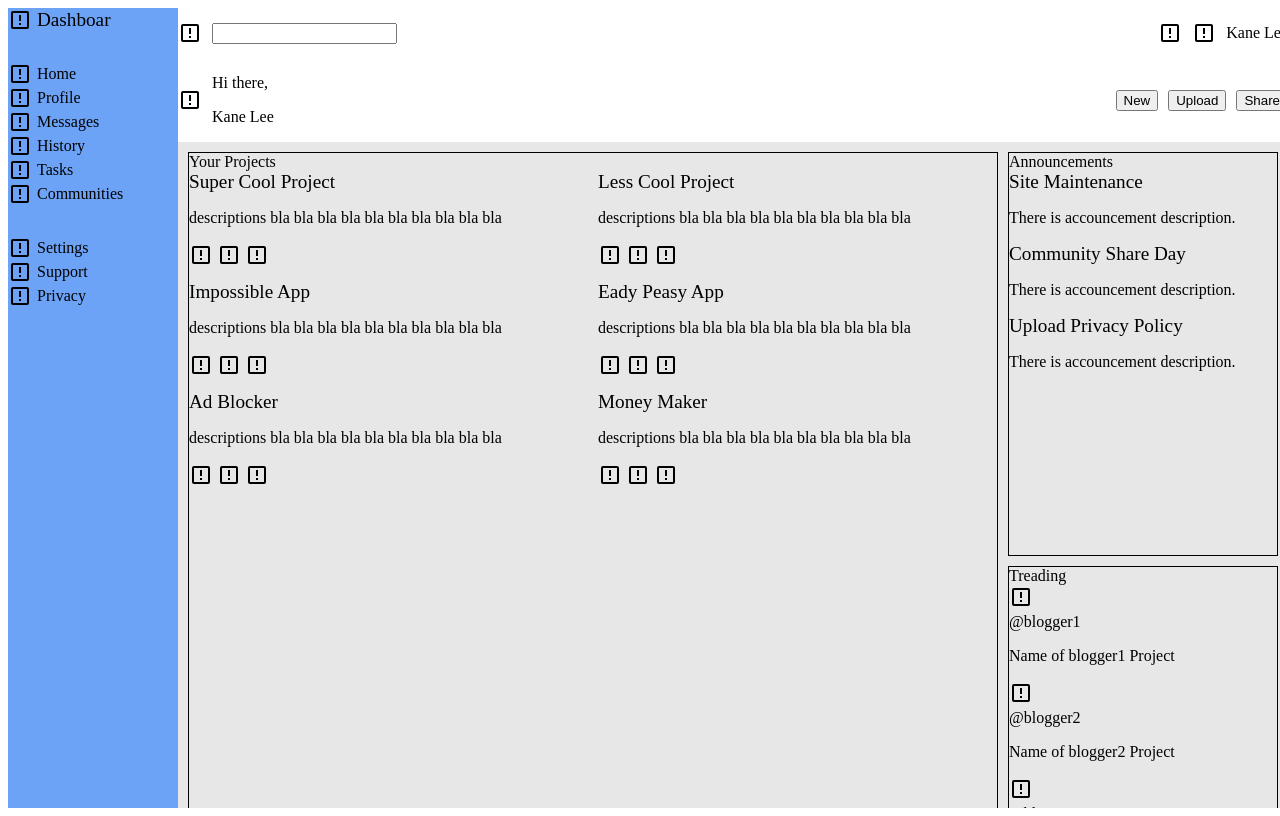
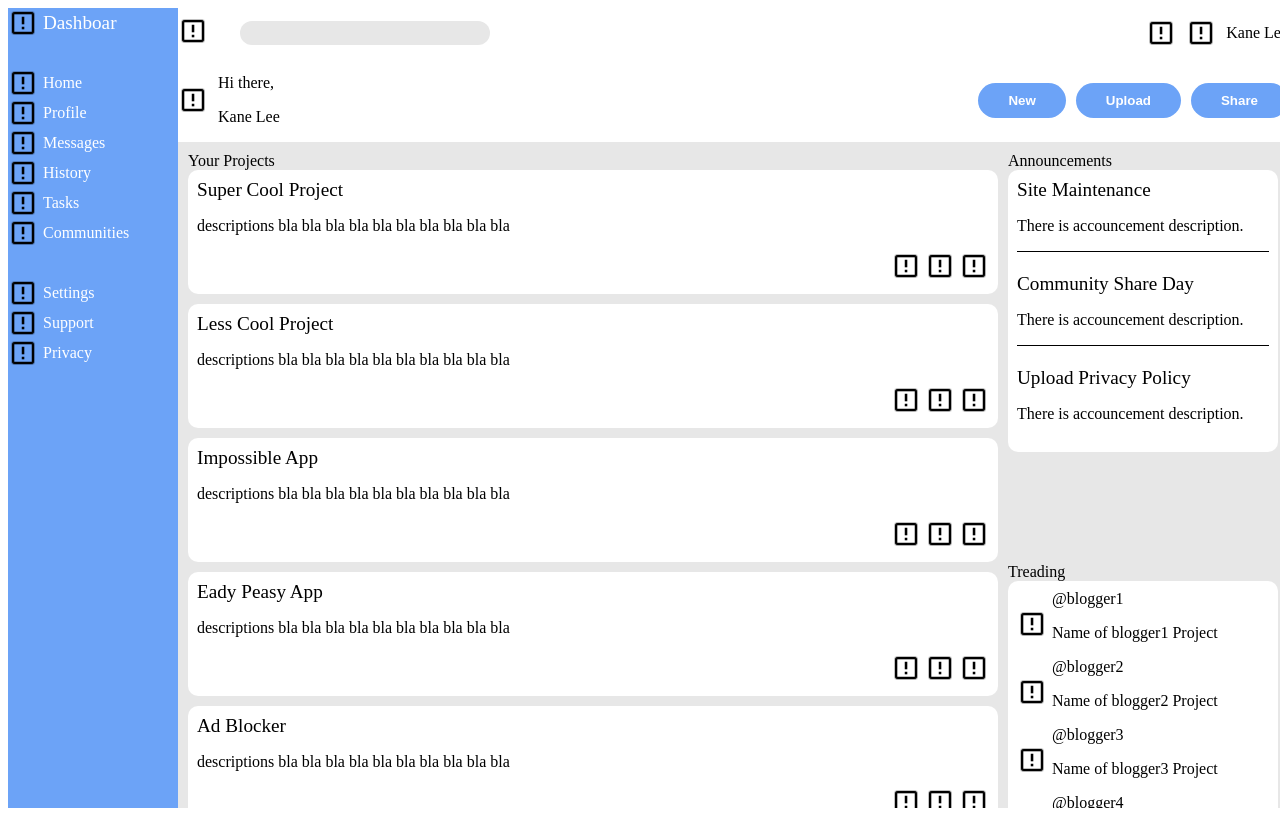
Before and after one commit to kane9028/Project-Admin-Dashboard, a plain HTML site: page index.html in a window 1280 px wide. Drawn offline with Linux system fonts and the light colour scheme.

Commit message:
Edit index and style to update the page

```diff
--- a/index.html
+++ b/index.html
@@ -137,8 +137,10 @@
     <div class="header">
       <div class="header1">
         <div class="search">
-          <img src="images/alert-box-outline.png" alt="icon@search">
-          <input type="text">
+          <label for="search">
+            <img src="images/alert-box-outline.png" alt="icon@search">
+          </label>
+          <input type="search" name="search" id="search">
         </div>
         <div class="profile-link">
           <img src="images/alert-box-outline.png" alt="icon@alert">
--- a/style.css
+++ b/style.css
@@ -1,3 +1,8 @@
+img {
+  height: 30px;
+  width: 30px;
+}
+
 .content {
   display: grid;
   overflow: auto;
@@ -12,6 +17,7 @@
   display: flex;
   flex-direction: column;
   gap: 30px;
+  color: rgb(255, 255, 255);
 }
 
 .title , .navigation1 div, .navigation2 div {
@@ -42,6 +48,24 @@
   gap: 10px;
 }
 
+input[type="search"] {
+  background-color: rgb(231, 231, 231);
+  max-width: min(300rem, 80%);
+  border-radius: 30px;
+  border: none;
+  height: 1.5rem;
+  font-size: 1.3rem;
+}
+
+.action button {
+  color: rgb(255, 255, 255);
+  font-weight: bold;
+  background-color: rgb(108, 163, 247);
+  border-radius: 30px;
+  padding: 10px 30px;
+  border: none;
+}
+
 .main-content {
   padding: 10px;
   grid-area: 2/2/3/3;
@@ -53,21 +77,50 @@
 
 .projects {
   grid-area: 1/1/3/2;
-  border: 1px solid;
 }
 
 .cards {
-  display: grid;
+  display: flex;
+  flex-direction: column;
   grid-template: repeat(3,1fr)/ repeat(2,1fr);
   gap: 10px;
 }
 
-.announcements {
-  grid-area: 1/2/2/3;
-  border: 1px solid;
+.card {
+  background-color: rgb(255, 255, 255);
+  padding: 9px;
+  border-radius: 10px;
 }
 
-.trending {
+.interaction {
+  text-align: right;
+}
+
+.announcements .items {
+  grid-area: 1/2/2/3;
+  background-color: rgb(255, 255, 255);
+  padding: 9px;
+  border-radius: 10px;
+}
+
+.announcements .item {
+  border-bottom: 1px solid;
+  margin-bottom: 1.3rem;
+}
+
+.announcements .items > div:nth-child(3){
+  border: none;
+}
+
+.trending .items{
   grid-area: 2/2/3/3;
-  border: 1px solid;
+  background-color: rgb(255, 255, 255);
+  padding: 9px;
+  border-radius: 10px;
 }
+
+.trending .item{
+  display: flex;
+  align-items: center;
+  gap: 5px;
+}
```
